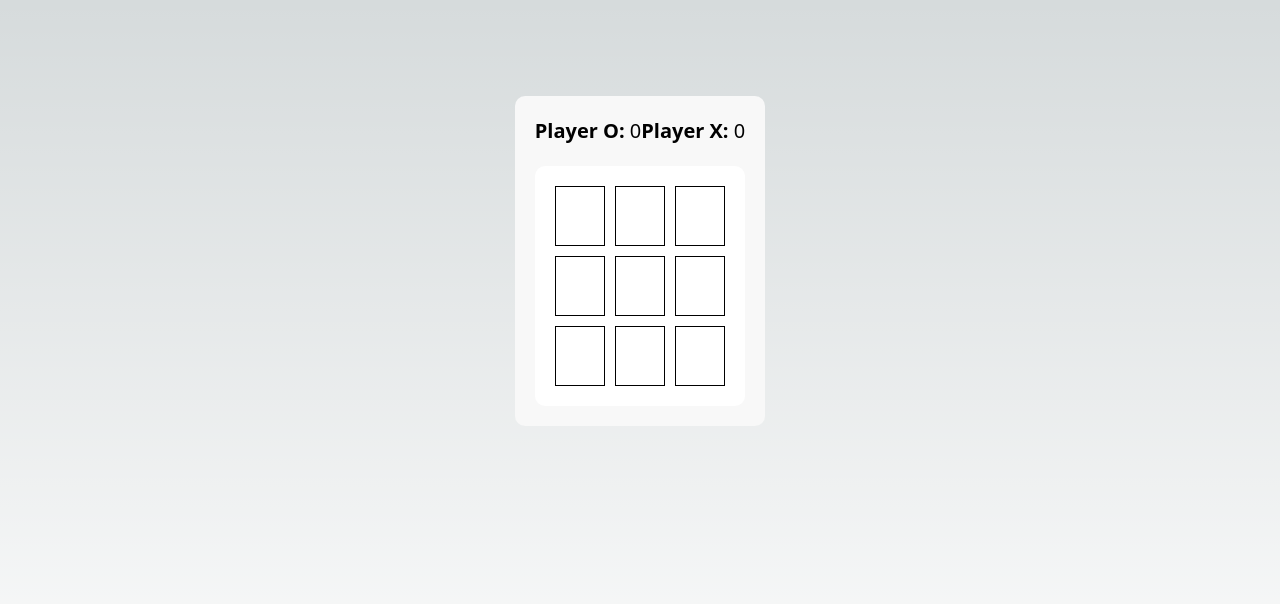
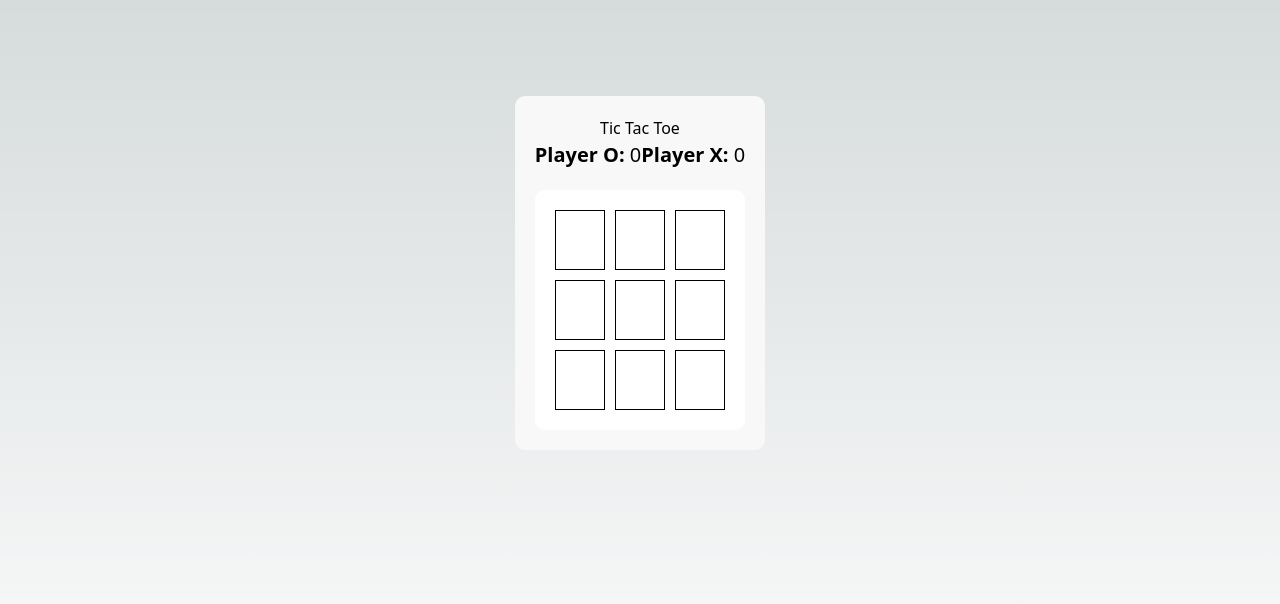
Before and after one commit to meetinai/tic-tac-toe, a Next.js app: page / in a window 1280 px wide. Shown: the top 604 px of the page. Built offline with nearby package versions, Linux system fonts and the light colour scheme.

Commit message:
Commit from Stub AI

```diff
--- a/components/TicTacToe.tsx
+++ b/components/TicTacToe.tsx
@@ -48,18 +48,19 @@ const TicTacToe = () => {
 
   return (
     <div className={styles.container}>
+      <h1 className={styles.title}>Tic Tac Toe</h1>
       <div className={styles.scoreboard}>
         <div className={styles.score}>
-          <span className={styles.player}>Player O:</span> {score.O}
+          <span className={styles.player}>Player O:</span> <span className={styles.scoreValue}>{score.O}</span>
         </div>
         <div className={styles.score}>
-          <span className={styles.player}>Player X:</span> {score.X}
+          <span className={styles.player}>Player X:</span> <span className={styles.scoreValue}>{score.X}</span>
         </div>
       </div>
       <div className={styles.board}>
         {board.map((item, index) => (
           <div
-            className={styles.cell}
+            className={`${styles.cell} ${item && styles[item]}`}
             key={index}
             onClick={() => handleCellClick(index)}
           >
```
